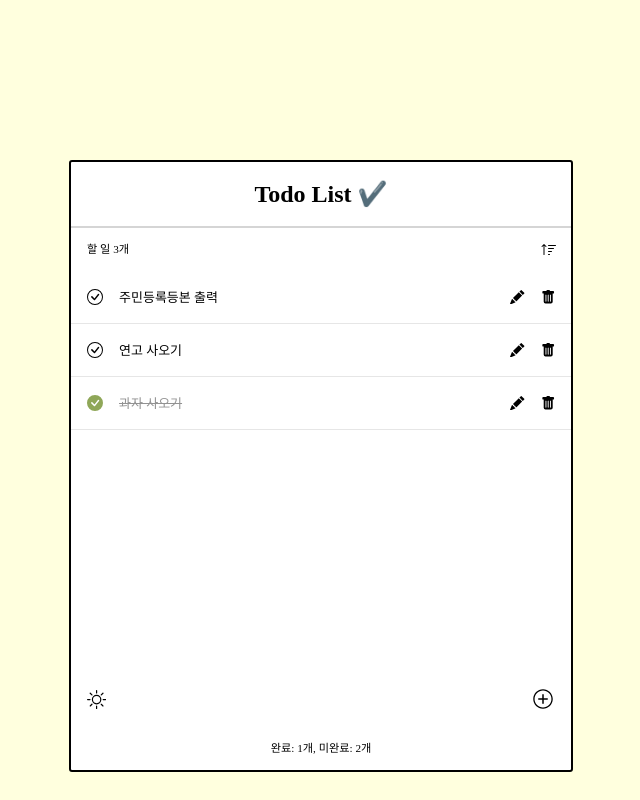
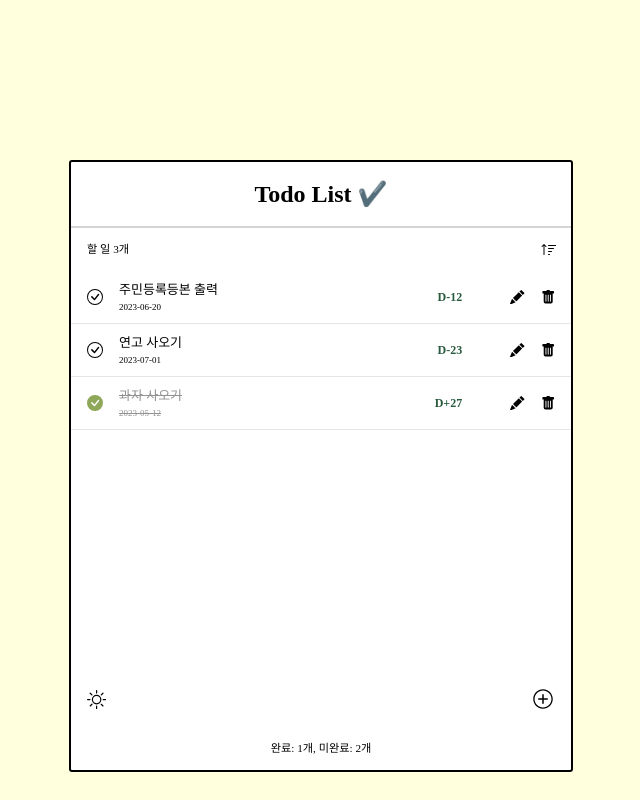
Before and after one commit to evejin9/Todo-Challenge, a React (Create React App) app: page / in a window 1280 px wide. Shown: the whole page, without its empty margins (319-959 px from the left). Built offline with nearby package versions, Linux system fonts and the light colour scheme.

Commit message:
23.06.15) todo-개선
- 날짜 버튼 추가
- 추가창,  버튼 비활성화 완료
- d-day 출력
- 다크모드 시 ckecked 색상 변경

$다크 모드 시 d-day 색상 변경해야 함$

```diff
--- a/src/App.js
+++ b/src/App.js
@@ -96,18 +96,21 @@ const todoListArray = [
   {
     id: 1,
     text: '주민등록등본 출력',
+    date: '2023-06-20',
     checked: false,
     pin: false,
   },
   {
     id: 2,
     text: '과자 사오기',
+    date: '2023-05-12',
     checked: true,
     pin: false,
   },
   {
     id: 3,
     text: '연고 사오기',
+    date: '2023-07-01',
     checked: false,
     pin: false,
   },
@@ -121,6 +124,7 @@ function App() {
   const [showEditModal, setShowEditModal] = useState(false);
   const [editInputText, setEditInputText] = useState('');
   const [darkTheme, setDarkTheme] = useState(false);
+  const [inputDate, setInputDate] = useState('');
 
   // 현재 선택한 투두의 id값을 저장하는 상태
   // 현재 선택한 투두를 저장하는 상태
@@ -148,7 +152,7 @@ function App() {
       return todo.id === id;
     });
 
-    console.log(targetTodo);
+    // console.log(targetTodo);
 
     setEditInputText(targetTodo.text);
     setSelectedTodo(targetTodo);
@@ -162,10 +166,11 @@ function App() {
 
   const nextId = useRef(todos.length);
 
-  const handleTodoInput = useCallback((text) => {
+  const handleTodoInput = useCallback((text, date) => {
     const todo = {
       id: nextId.current + 1,
       text,
+      date,
       checked: false,
       pin: false,
     };
@@ -200,7 +205,20 @@ function App() {
             {handleSortButton ? <BsSortDown /> : <BsSortUp />}
           </SortButton>
         </Header>
-        <TodoList todos={todos} onToggle={handleToggle} onRemove={handleRemove} showAddModal={showAddModal} setShowAddModal={setShowAddModal} onTodoInput={handleTodoInput} handlePin={handlePin} showEditModal={showEditModal} setShowEditModal={setShowEditModal} handleEditInput={handleEditInput} dark={darkTheme}  />
+        <TodoList todos={todos}
+          onToggle={handleToggle}
+          onRemove={handleRemove}
+          showAddModal={showAddModal}
+          setShowAddModal={setShowAddModal}
+          onTodoInput={handleTodoInput}
+          handlePin={handlePin}
+          showEditModal={showEditModal}
+          setShowEditModal={setShowEditModal}
+          handleEditInput={handleEditInput}
+          dark={darkTheme}
+          inputDate={inputDate}
+          setInputDate={setInputDate}
+        />
         <ButtonArea>
           <ThemeButton onClick={() => {
             setDarkTheme(!darkTheme);
@@ -211,13 +229,22 @@ function App() {
           {/* 추가 버튼 */}
           <AddButton onClick={() => {
             setShowAddModal(!showAddModal);
+            setInputDate('');
           }}>
             {showAddModal ? <IoIosCloseCircle /> : <IoIosAddCircleOutline />}
           </AddButton>
         </ButtonArea>
         <Text dark={darkTheme}> 완료: {doneArray.length}개, 미완료: {doingArray.length}개</Text>
       </TodoTemplate>
-      {showEditModal && <TodoEditModal selectedTodo={selectedTodo} showEditModal={showEditModal} setShowEditModal={setShowEditModal} updateInput={updateInput} setSelectedTodo={setSelectedTodo} />}
+      {showEditModal &&
+        <TodoEditModal
+          selectedTodo={selectedTodo}
+          showEditModal={showEditModal}
+          setShowEditModal={setShowEditModal}
+          updateInput={updateInput}
+          setSelectedTodo={setSelectedTodo}
+          dark={darkTheme}
+        />}
     </>
   );
 }
--- a/src/component/list/TodoAddModal.jsx
+++ b/src/component/list/TodoAddModal.jsx
@@ -3,37 +3,32 @@ import styled from "styled-components";
 import Button from '../ui/Button';
 
 const TodoAddModalWrapper = styled.form`
+  margin-top: 30px;
   padding: 1rem;
   display: flex;
   flex-direction: column;
   align-items: center;
   /* border-bottom: 1px solid #e6e6e6; */
-  `;
+`;
 
 const TodoAddInput = styled.input`
   width: 80%;
   padding: 1rem;
-  margin: 10px;
+  margin-bottom: 30px;
   border: 1px solid #c5c3c3;
   border-radius: 8px;
-  `;
+`;
 
-// const DateInput = styled.div`
-//   width: 100%;
-//   display: flex;
-//   justify-content: flex-start;
-
-//   .Date {
-//     color: #a5a1a1;
-//     margin: 1rem;
-//     padding: 5px;
-//     border: 1px solid #d5d5d5;
-//     border-radius: 8px;
-//   }
-// `
+const AddDateInput = styled.input`
+  margin-bottom: 30px ;
+  color: #a5a1a1;
+  padding: 5px 10px;
+  border: 1px solid #d5d5d5;
+  border-radius: 8px;
+`;
 
 function TodoAddModal(props) {
-  const { onTodoInput, setShowAddModal } = props;
+  const { onTodoInput, setShowAddModal, inputDate, setInputDate } = props;
   const [todoAddInput, setTodoAddInput] = useState('');
 
   const handleTodoInput = (e) => {
@@ -41,11 +36,16 @@ function TodoAddModal(props) {
   }
 
   const handleSubmit = (e) => {
-    onTodoInput(todoAddInput);
+    onTodoInput(todoAddInput, inputDate);
     setTodoAddInput('');
     setShowAddModal(false);
+    setInputDate('');
 
     e.preventDefault();
+  }
+
+  const handleDateInput = (e) => {
+    setInputDate(e.target.value);
   }
 
 
@@ -54,18 +54,19 @@ function TodoAddModal(props) {
       <TodoAddInput type='text'
         placeholder='할 일을 적어주세요'
         value={todoAddInput}
-        onChange={handleTodoInput}/>
+        onChange={handleTodoInput}
+      />
 
-      {/* <DateInput>
-        <label>
-          <input type="date" className='Date' />
-        </label>
-      </DateInput> */}
+      <AddDateInput
+        type='date'
+        value={inputDate}
+        onChange={handleDateInput}
+      />
 
       <Button title='추가'
         onClick={() => onTodoInput}
-        disabled={todoAddInput === '' ? true : false}
-        backGroundColor={todoAddInput === '' ? '#dbdbdb' : '#a5c951'}
+        disabled={(todoAddInput === '') || (inputDate === '')  ? true : false}
+        backGroundColor={(todoAddInput === '') || (inputDate === '') ? '#dbdbdb' : '#a5c951'}
       />
     </TodoAddModalWrapper>
   );
--- a/src/component/list/TodoList.jsx
+++ b/src/component/list/TodoList.jsx
@@ -2,6 +2,7 @@ import React from 'react';
 import styled from "styled-components";
 import TodoListItem from './TodoListItem';
 import TodoAddModal from './TodoAddModal';
+import { useState } from 'react';
 
 const TodoListWrapper = styled.div`
   min-height: 400px;
@@ -10,32 +11,69 @@ const TodoListWrapper = styled.div`
 `;
 
 function TodoList(props) {
-  const { todos, onToggle, onRemove, showAddModal, setShowAddModal, onTodoInput, handlePin, showEditModal, setShowEditModal, handleEditInput, dark } = props;
+  const { todos, onToggle, onRemove, showAddModal, setShowAddModal, onTodoInput, handlePin, showEditModal, setShowEditModal, handleEditInput, dark, inputDate, setInputDate } = props;
+  // const [inputDate, setInputDate] = useState('');
+
 
   return (
     <TodoListWrapper dark={dark}>
       {showAddModal
-        ? (<TodoAddModal onTodoInput={onTodoInput} setShowAddModal={setShowAddModal} />)
+        ? (<TodoAddModal
+              onTodoInput={onTodoInput}
+              setShowAddModal={setShowAddModal}
+              inputDate={inputDate}
+              setInputDate={setInputDate}
+            />)
         : (
           <>
             <div>
               {todos.filter((todo => todo.pin === true && todo.checked === false)).map((todo) => {
                 return (
-                  <TodoListItem key={todo.id} todo={todo} onToggle={onToggle} onRemove={onRemove} handlePin={handlePin} showEditModal={showEditModal} setShowEditModal={setShowEditModal} handleEditInput={handleEditInput} dark={dark} />
+                  <TodoListItem key={todo.id}
+                    todo={todo}
+                    onToggle={onToggle}
+                    onRemove={onRemove}
+                    handlePin={handlePin}
+                    showEditModal={showEditModal}
+                    setShowEditModal={setShowEditModal}
+                    handleEditInput={handleEditInput}
+                    dark={dark}
+                    setInputDate={setInputDate}
+                  />
                 )
               })}
             </div>
             <div>
               {todos.filter((todo => todo.pin === false && todo.checked === false)).map((todo) => {
                 return (
-                <TodoListItem key={todo.id} todo={todo} onToggle={onToggle} onRemove={onRemove} handlePin={handlePin} showEditModal={showEditModal} setShowEditModal={setShowEditModal} handleEditInput={handleEditInput} dark={dark} />
+                  <TodoListItem key={todo.id}
+                  todo={todo}
+                  onToggle={onToggle}
+                  onRemove={onRemove}
+                  handlePin={handlePin}
+                  showEditModal={showEditModal}
+                  setShowEditModal={setShowEditModal}
+                  handleEditInput={handleEditInput}
+                  dark={dark}
+                  setInputDate={setInputDate}
+                />
                 )
               })}
             </div>
             <div>
               {todos.filter((todo => todo.checked === true)).map((todo) => {
                 return (
-                <TodoListItem key={todo.id} todo={todo} onToggle={onToggle} onRemove={onRemove} handlePin={handlePin} showEditModal={showEditModal} setShowEditModal={setShowEditModal} handleEditInput={handleEditInput} dark={dark} />
+                  <TodoListItem key={todo.id}
+                  todo={todo}
+                  onToggle={onToggle}
+                  onRemove={onRemove}
+                  handlePin={handlePin}
+                  showEditModal={showEditModal}
+                  setShowEditModal={setShowEditModal}
+                  handleEditInput={handleEditInput}
+                  dark={dark}
+                  setInputDate={setInputDate}
+                />
                 )
               })}
             </div>
--- a/src/component/list/TodoListItem.jsx
+++ b/src/component/list/TodoListItem.jsx
@@ -15,6 +15,12 @@ const TodoList = styled.div`
   font-size: 12px;
   display: flex;
   align-items: center;
+
+  .d-day {
+    font-size: 12px;
+    color: #285a3e;
+    font-weight: 800;
+  }
 `;
 
 const CheckBox = styled.div`
@@ -24,10 +30,10 @@ const CheckBox = styled.div`
 
   svg {
     font-size: 1rem;
-    color: ${props => props.checked ? '#8fa758' :  '#000'};
-    /* color: ${props => props.dark && props.checked ? '#8fa758' : '#fff'}; */
+    /* color: ${props => props.checked && '#8fa758'}; */
+    color: ${props => props.checked ? '#8fa758' : props => props.dark ? '#fff' : '#000'};
     &:hover {
-      color: ${props => props.checked ? '#000' : '#7d9c36'};
+    color: ${props => props.checked ? props => props.dark ? '#fff' : '#000' : '#8fa758'};
     }
   };
 `;
@@ -47,8 +53,7 @@ const DeleteBox = styled.div`
 `;
 
 const PinBox = styled.div`
-  color: ${props => props.pin ? '#526624' :'transparent'};
-  /* color: ${props => props.dark && props.pin ? '#fff' :'transparent'} ; */
+  color: ${props => props.pin ? '#799141' :'transparent'};
   padding: 1rem;
   cursor: pointer;
   display: flex;
@@ -79,18 +84,42 @@ const EditBox = styled.div`
 `
 
 const Text = styled.div`
-  color: ${props => props.checked ? '#929292' : '#000'};
-  /* color: ${props => props.dark ? '#fff': '#000'}; */
+  color: ${props => props.checked && '#929292'};
   text-decoration: ${props => props.checked ? 'line-through' : 'none'};
   font-size: 13px;
   padding: 0.5rem;
   margin-left: 0.5rem;
+  display: flex;
+  flex-direction: column;
   flex: 1;
   cursor: pointer;
+
+  .date {
+    color: ${props => props.dark && '#fff'};
+    margin-top: 7px;
+    font-size: 9px;
+  }
 `;
 
 function TodoListItem(props) {
-  const { todo, onToggle, onRemove, handlePin, showEditModal, setShowEditModal, handleEditInput, dark } = props;
+  const { todo, onToggle, onRemove, handlePin, showEditModal, setShowEditModal, handleEditInput, dark, setInputDate } = props;
+
+  const today = new Date();
+
+  const newDay = new Date(todo.date);
+  // const newDayMonth = newDay.getMonth();
+  // const newDayYear = newDay.getFullYear();
+  // const newDayDate = newDay.getDate();
+
+
+  // console.log(`나는 ${newDayYear}년 ${newDayMonth}월 ${newDayDate}일까지 해야 합니다 `);
+
+
+  const d_day = newDay.getTime() - today.getTime();
+
+  const result = Math.ceil(d_day / (1000 * 60 * 60 * 24 ));
+  console.log(result);
+  console.log(`d-day: ${ -1 * result}일 남았습니다.`);
 
   return (
     <Wrapper>
@@ -101,7 +130,17 @@ function TodoListItem(props) {
         >
           {todo.checked ? <BsCheckCircleFill /> : <BsCheckCircle />}
         </CheckBox>
-        <Text checked={todo.checked}> {todo.text}</Text>
+        <Text checked={todo.checked}>
+          <div>
+            {todo.text}
+          </div>
+          <div className='date'>
+            {todo.date}
+          </div>
+        </Text>
+        <div className='d-day' dark={dark}>
+          {result > 0 ? `D-${result}` : `D+${-1 * result}`}
+        </div>
         <PinBox pin={todo.pin}
           onClick={() => { handlePin(todo.id) }}
           dark={dark}
@@ -112,6 +151,7 @@ function TodoListItem(props) {
           onClick={() => {
             setShowEditModal(!showEditModal);
             handleEditInput(todo.id);
+            setInputDate('');
           }}>
           <BsFillPencilFill/>
         </EditBox>
```
Also changed, not shown: src/component/list/TodoEditModal.jsx (+38 -16 lines), 1 other file (tests, documents, lock files or other folders).
